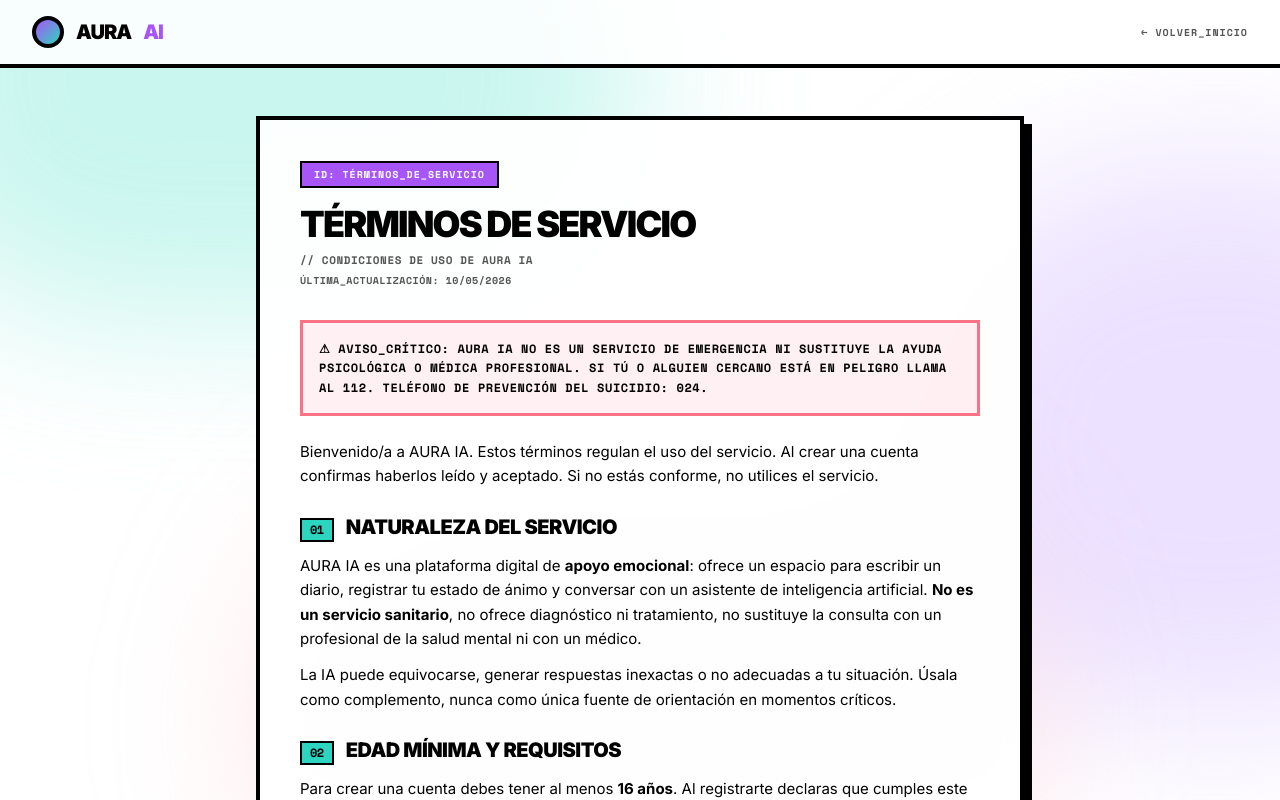
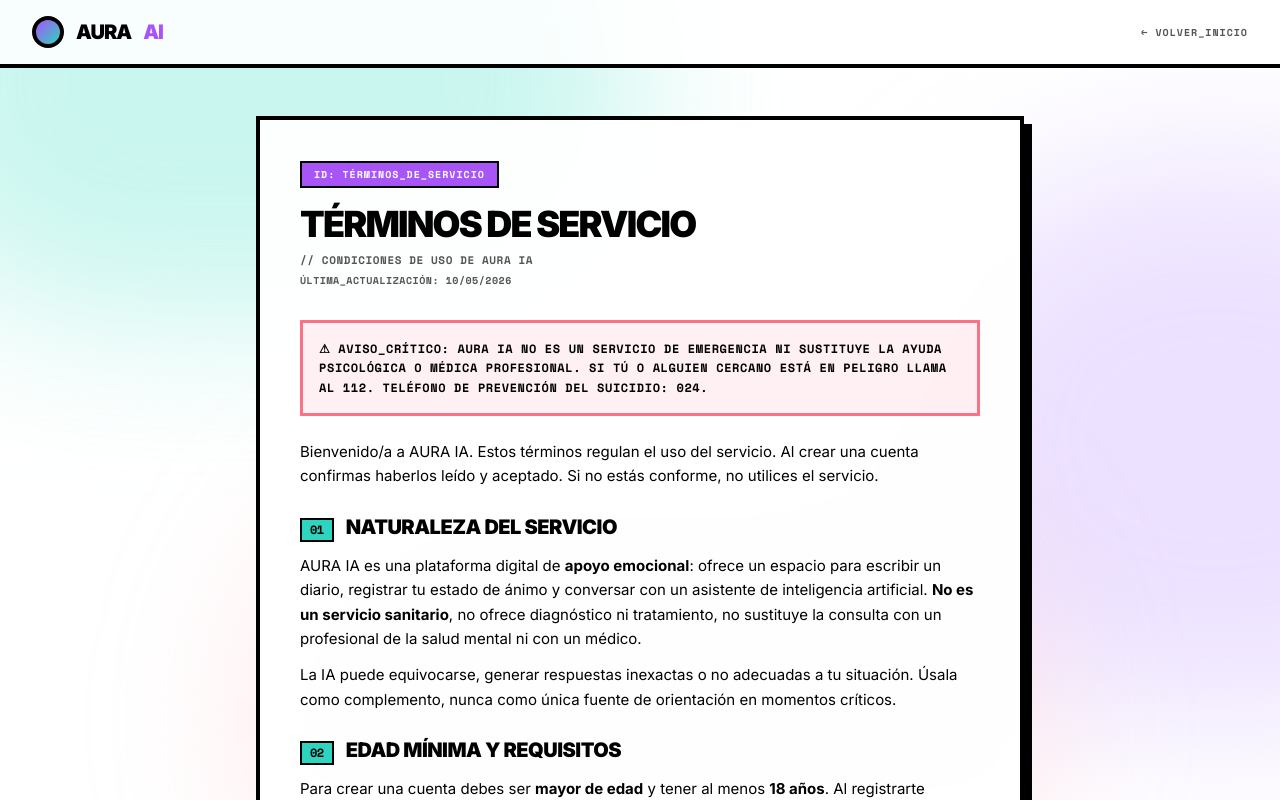
Before and after one commit to Emilio-prog/AURA-AI-FRONTEND, a React (Vite) app: page /#/terms in a window 1280 px wide. Shown: the top 800 px of the page. Built offline with nearby package versions, Linux system fonts and the light colour scheme; no server answers.

Commit message:
docs(legal): actualizar edad minima a mayoria de edad

```diff
--- a/src/pages/legal/PrivacyPage.tsx
+++ b/src/pages/legal/PrivacyPage.tsx
@@ -47,8 +47,8 @@ export function PrivacyPage() {
           </li>
         </ul>
         <p>
-          No recogemos datos de menores de 16 años. Si detectamos una cuenta de un menor sin
-          autorización parental, la eliminaremos.
+          No recogemos datos de menores de edad. Para crear una cuenta debes tener al menos{' '}
+          <strong>18 años</strong>. Si detectamos una cuenta de un menor de edad, la eliminaremos.
         </p>
       </LegalSection>
 
--- a/src/pages/legal/TermsPage.tsx
+++ b/src/pages/legal/TermsPage.tsx
@@ -35,9 +35,9 @@ export function TermsPage() {
 
       <LegalSection number="02" title="Edad mínima y requisitos">
         <p>
-          Para crear una cuenta debes tener al menos <strong>16 años</strong>. Al registrarte
-          declaras que cumples este requisito. Si descubrimos cuentas de menores sin
-          autorización parental, las eliminaremos.
+          Para crear una cuenta debes ser <strong>mayor de edad</strong> y tener al menos{' '}
+          <strong>18 años</strong>. Al registrarte declaras que cumples este requisito. Si
+          descubrimos cuentas de menores de edad, las eliminaremos.
         </p>
       </LegalSection>
 
```
